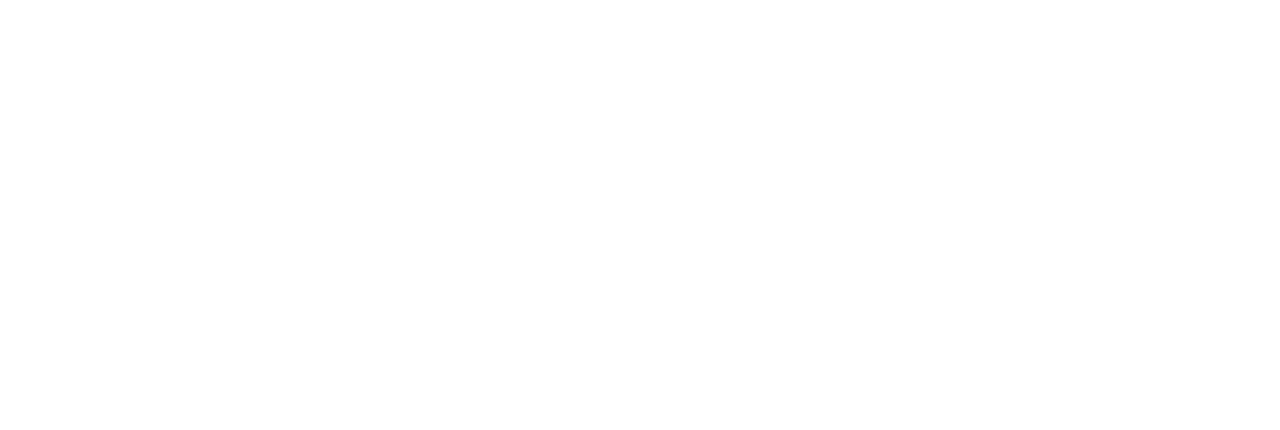
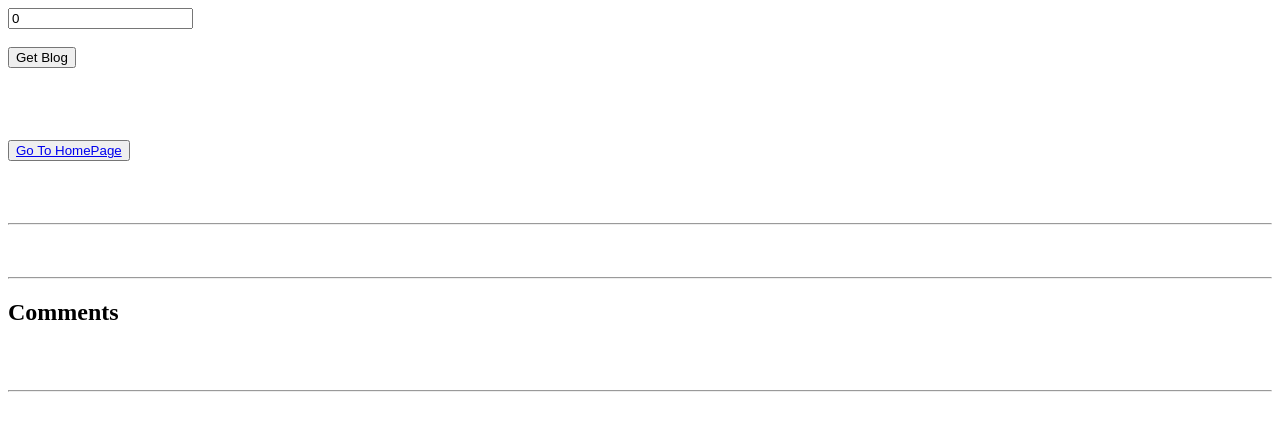
Before and after one commit to Kashyap2210/Nest_Blogging_Website_Frontend_React, a React (Vite) app: page /api/getBlogById in a window 1280 px wide. Before the commit this address had no page. Shown: the top 430 px of the page. Built offline with nearby package versions, Linux system fonts and the light colour scheme.

Commit message:
Blog By Id Component create

```diff
--- a/package.json
+++ b/package.json
@@ -12,7 +12,7 @@
   "dependencies": {
     "axios": "^1.7.9",
     "blog-common": "^1.0.0",
-    "blog-common-1.0": "^1.5.5",
+    "blog-common-1.0": "^1.5.8",
     "dotenv": "^16.4.7",
     "react": "^18.3.1",
     "react-dom": "^18.3.1",
--- /dev/null
+++ b/src/components/BlogById.tsx
@@ -0,0 +1,103 @@
+import axios, { AxiosResponse } from "axios"
+import { IBlogEntity, IBlogLikesCounterEntity, IBlogResponse, ICommentEntity, LikeStatus } from "blog-common-1.0"
+import React, { useState } from "react"
+import { Link } from "react-router"
+import { getJwt } from "../helpers/helper"
+
+export default function BlogById() {
+    const [formData, setFormData] = useState({
+        blogId: 0
+    })
+    const [blog, setBlog] = useState<IBlogEntity | null>(null)
+    const [comment, setComments] = useState<ICommentEntity[]>()
+    const [likesAndDislikeEntities, setLikesAndDislikeEntities] = useState<IBlogLikesCounterEntity[]>()
+
+    const handleChange = (e: React.ChangeEvent<HTMLInputElement>) => {
+        const { name, value } = e.target;
+        setFormData((previousData) => ({
+            ...previousData,
+            [name]: name === "blogId" ? Number(value) || 0 : value
+        }))
+    }
+
+    const handleSubmit = async (e: React.FormEvent<HTMLFormElement>) => {
+        e.preventDefault()
+
+        // const token: string | null = getJwt()
+
+        try {
+            const response: AxiosResponse<IBlogResponse> = await axios.get(
+                `http://localhost:3000/api/blog/${formData.blogId}`, {
+                headers: {
+                    Authorization: `Bearer ${getJwt()}`
+                }
+            }
+            )
+            console.log("this is the response blog", response)
+
+            setBlog(response.data.blog)
+
+            console.log(response.data.comments)
+            setComments(response.data.comments)
+
+            console.log(response.data.likes)
+            setLikesAndDislikeEntities(response.data.likes)
+        } catch (error) {
+            if (axios.isAxiosError(error)) {
+                // console.log("this is the response", response)
+                console.error(error.response?.data); // Log the backend error response
+            } else {
+                console.error('Unexpected error:', error);
+            }
+        }
+    }
+
+    const totalLikes = likesAndDislikeEntities?.filter((entity) => entity.likedStatus === LikeStatus.LIKED)
+    const totalDisLikes = likesAndDislikeEntities?.filter((entity) => entity.likedStatus === LikeStatus.DISLIKED)
+
+    return <>
+        <form onSubmit={handleSubmit}>
+            <input type="text"
+                placeholder="Blog Id"
+                name="blogId"
+                value={formData?.blogId}
+                onChange={handleChange} />
+            <br /><br />
+            <button type="submit">Get Blog</button>
+        </form>
+        <br /><br /><br /><br />
+        <button>
+            <Link to="/api">Go To HomePage</Link>
+        </button>
+        <br /><br /><br /><br />
+        <hr/>
+        {blog && (
+            <div>
+                <h1>{blog.title}</h1>
+                <h3>{blog.keywords}</h3>
+                <h4>{blog.content}</h4>
+                <h5>{blog.author}</h5>
+                {/* <h6>{blog.createdBy}</h6> */}
+            </div>
+        )}
+        <br /><br />
+        <hr />
+        <h2>Comments</h2>
+        {comment && comment.map((mapping) => (
+            <div key={mapping.id}>
+                <h3>{mapping.text}</h3>
+                <h4>{mapping.authorId}</h4>
+            </div>
+        ))}
+        <br /><br />
+        <hr />
+        {likesAndDislikeEntities &&
+            <div >
+
+                <h4>Total Likes: {totalLikes?.length}</h4>
+                <h4>Total DisLikes: {totalDisLikes?.length}</h4>
+            </div>
+        }
+
+    </>
+}
--- a/src/components/BlogGrandContainer.tsx
+++ b/src/components/BlogGrandContainer.tsx
@@ -5,6 +5,7 @@
 import Login from './Login';
 import UserCreate from './UserCreate';
 import Comment from './Comment';
+import BlogById from './BlogById';
 
 export default function BlogGrandContainer() {
   return (
@@ -15,6 +16,8 @@
       <Route path="/api/createUser" element={<UserCreate />} />
       <Route path="/api/login" element={<Login />} />
       <Route path="/api/createComment" element={<Comment />} />
+      <Route path="/api/createComment" element={<Comment />} />
+      <Route path="/api/getBlogById" element={<BlogById/>} />
     </Routes>
   );
 }
--- a/src/components/Homepage.tsx
+++ b/src/components/Homepage.tsx
@@ -23,6 +23,9 @@
         navigate('/api/createComment');
     };
 
+    const handleBlogById = () => {
+        navigate('/api/getBlogById')
+    }
 
     return (
         <div>
@@ -32,6 +35,7 @@
             <button onClick={handleUpdateBlog}>Update Blog</button>
             <button onClick={handleCreateUser}>Create User</button>
             <button onClick={handleCreateComment}>Create Comment</button>
+            <button onClick={handleBlogById}>Get Blog By Id</button>
         </div>
     )
 }
--- a/src/components/Routes.tsx
+++ b/src/components/Routes.tsx
@@ -5,6 +5,7 @@
 import UserCreate from "./UserCreate";
 import BlogCreate from "./BlogCreate";
 import Comment from "./Comment";
+import BlogById from "./BlogById";
 
 const root : HTMLElement = document.getElementById("root") as HTMLElement;
 
@@ -16,6 +17,8 @@
         <Route path="/api/createUser" element={<UserCreate/>} />
         <Route path="/api/login" element={<Login/>} />
         <Route path="/api/createComment" element={<Comment/>} />
+        <Route path="/api/getBlogById" element={<BlogById/>} />
+
     </Routes>
     </BrowserRouter>
 )
```
Also changed, not shown: 1 other file (tests, documents, lock files or other folders).
